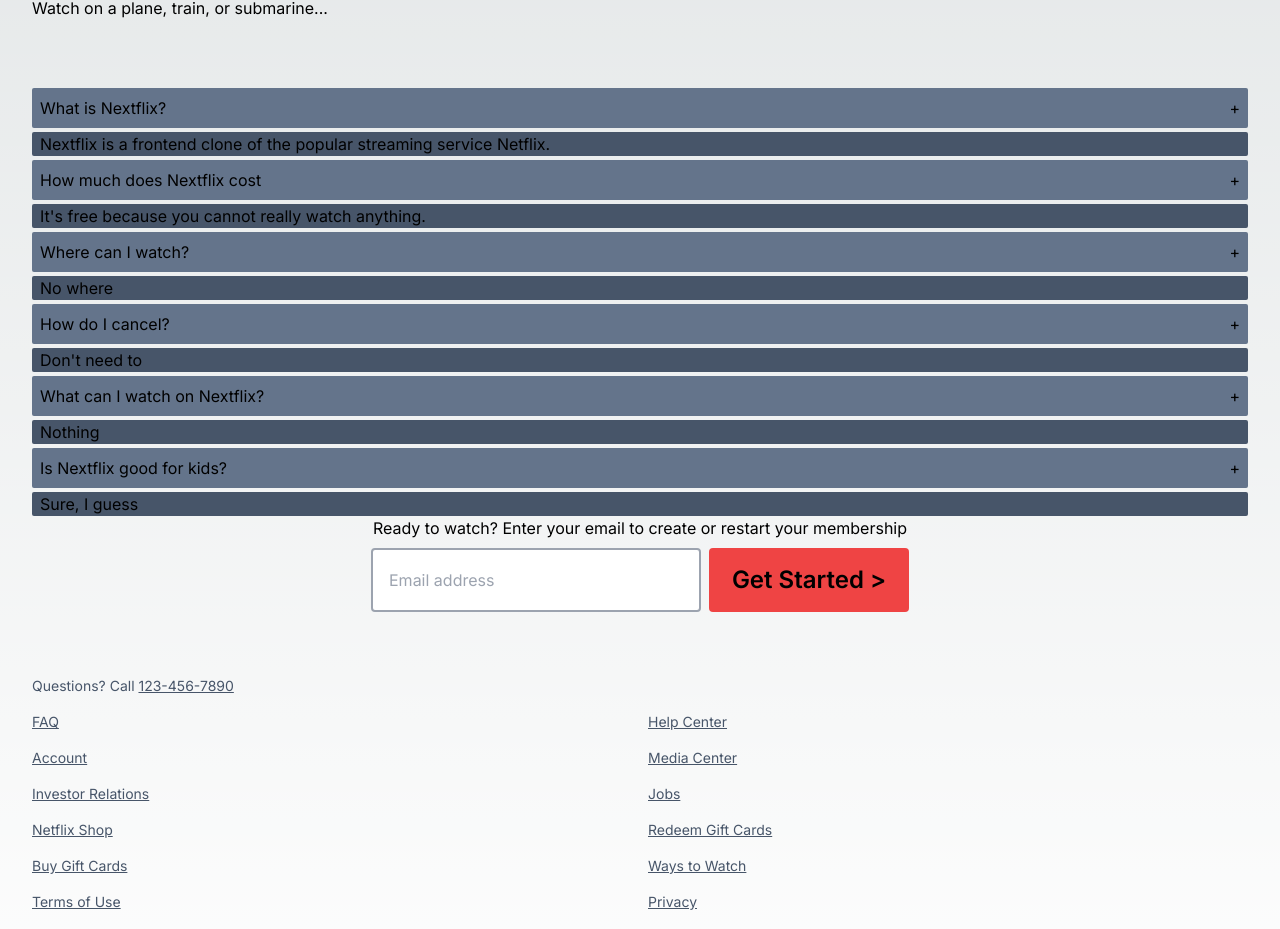
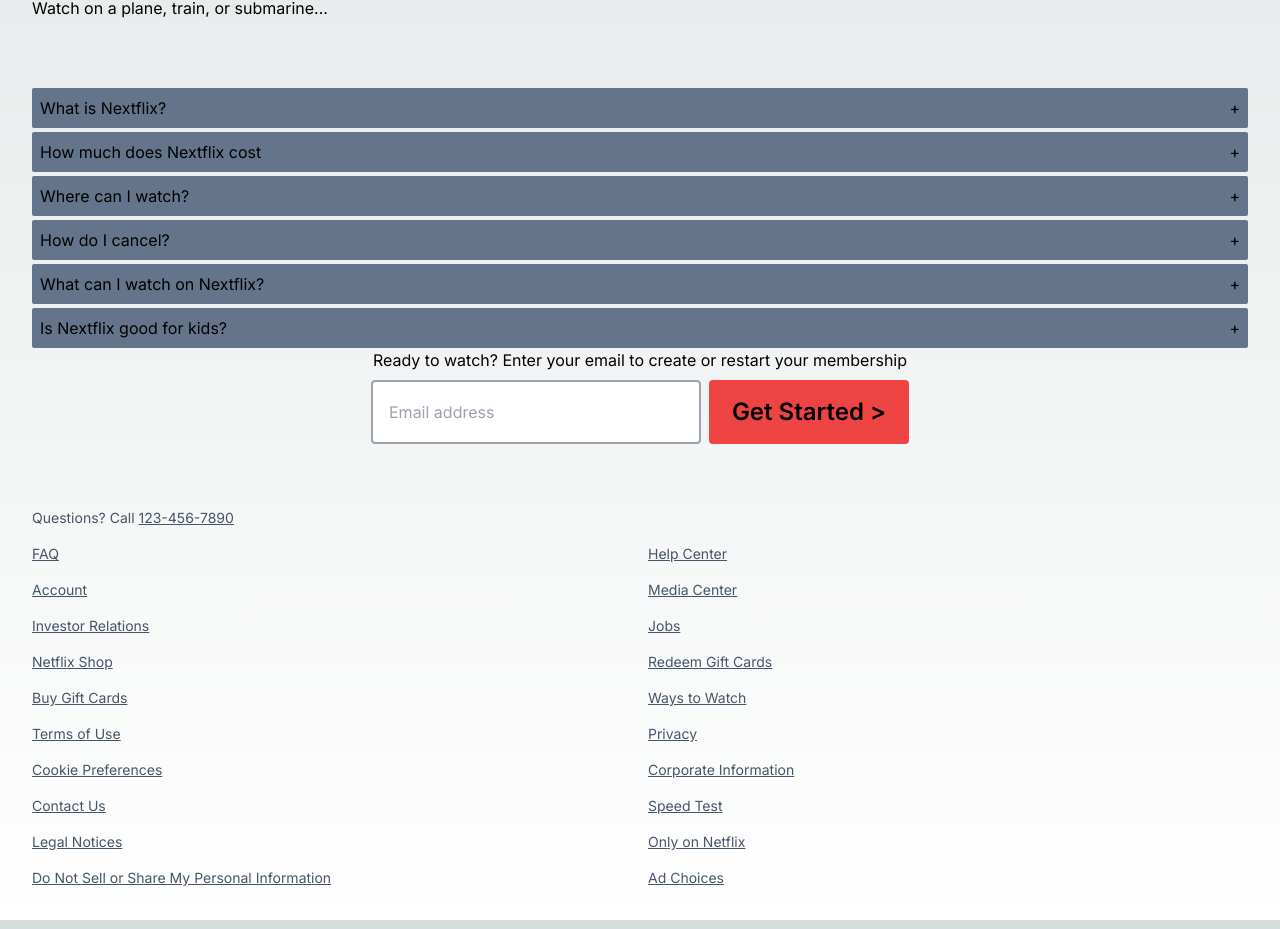
Before and after one commit to gtstarnes/nextflix, a Next.js app: page / in a window 1280 px wide. Shown: the part 796-1725 px from the top of the page. Built offline with nearby package versions, Linux system fonts and the light colour scheme.

Commit message:
added conditional styles to answer

```diff
--- a/app/components/FAQS/Faqs.tsx
+++ b/app/components/FAQS/Faqs.tsx
@@ -30,7 +30,7 @@
             <div key={faq.id} className="w-full">
               <button className="w-full h-10 bg-slate-500 rounded-sm mt-1 flex justify-between items-center p-2" onClick={() => changeActivePanel(faq.id)}>{faq.question} <span>{togglePanel(faq.id)}</span></button>
               <div>
-                <p className="w-full pl-2 mt-1 bg-slate-600 rounded-sm">{faq.answer}</p>
+                <p className={activePanel === faq.id ? "answer panel-opened" : "answer panel-closed"}>{faq.answer}</p>
               </div>
             </div>
           )
```
